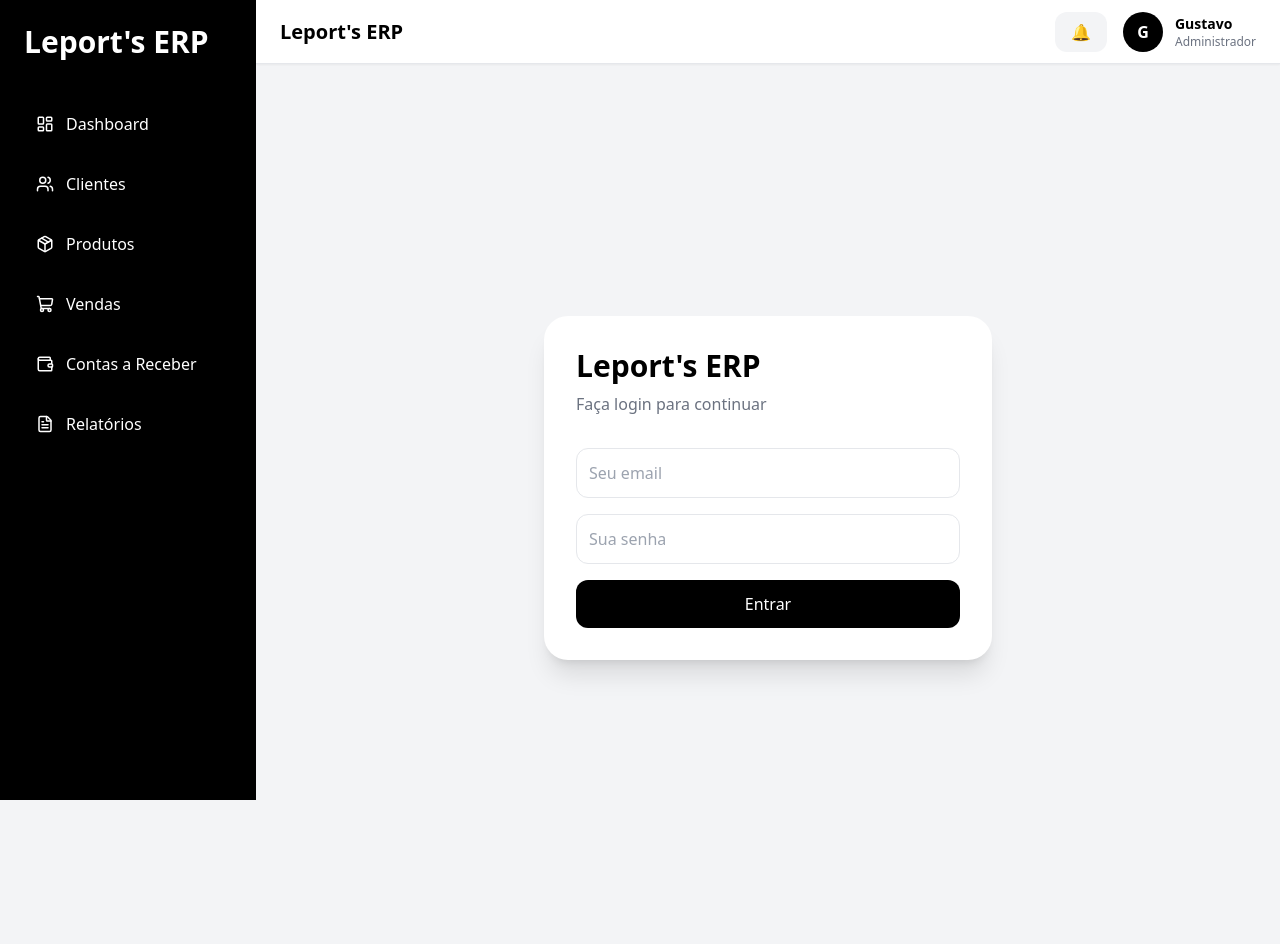
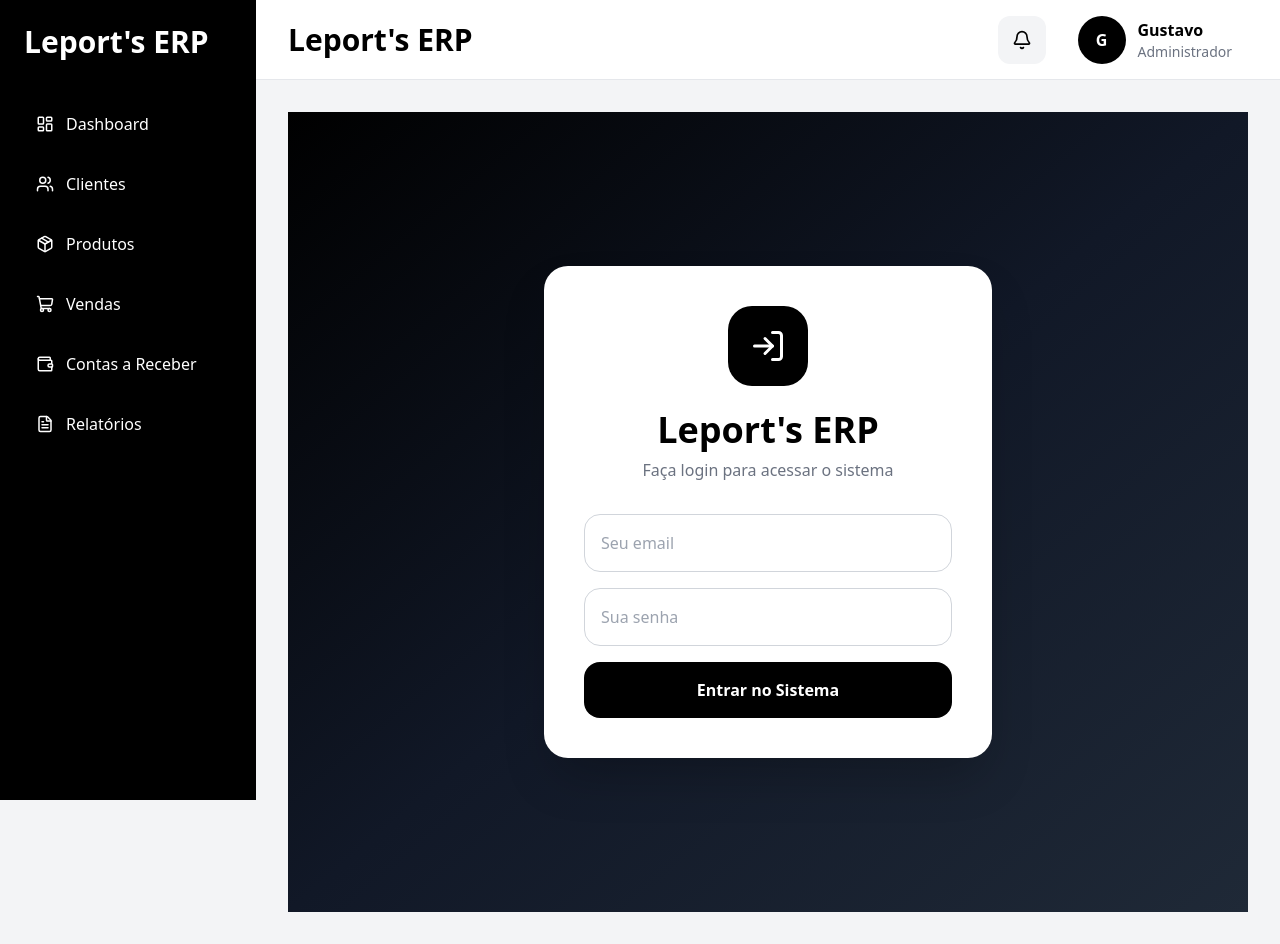
Before and after one commit to gustavotallarico-star/leports-system, a Next.js app: page /login in a window 1280 px wide. Before the commit the page ends 800 px from the top, so only its background shows below. Built offline with nearby package versions, Linux system fonts and the light colour scheme; no server answers.

Commit message:
Melhorias layout login dashboard e autenticacao

```diff
--- a/app/layout.tsx
+++ b/app/layout.tsx
@@ -1,4 +1,5 @@
 import "./globals.css";
+
 import Sidebar from "@/components/layout/sidebar";
 import Header from "@/components/layout/header";
 
@@ -19,25 +20,17 @@ export default function RootLayout({
 
             <body className="bg-gray-100">
 
-                <div className="flex h-screen overflow-hidden">
+                <div className="flex">
 
-                    {/* SIDEBAR */}
                     <Sidebar />
 
-                    {/* CONTEÚDO */}
-                    <div className="flex flex-col flex-1 overflow-hidden">
+                    <div className="flex-1 min-h-screen">
 
-                        {/* HEADER */}
                         <Header />
 
-                        {/* PÁGINAS */}
-                        <main className="flex-1 overflow-y-auto p-6">
+                        <main className="p-8">
 
-                            <div className="max-w-7xl mx-auto">
-
-                                {children}
-
-                            </div>
+                            {children}
 
                         </main>
 
--- a/app/login/page.tsx
+++ b/app/login/page.tsx
@@ -1,25 +1,46 @@
 "use client";
 
-import { useState } from "react";
+import { useEffect, useState } from "react";
 import { supabase } from "@/lib/supabase";
 import { useRouter } from "next/navigation";
+import { LogIn } from "lucide-react";
 
 export default function LoginPage() {
 
     const router = useRouter();
 
-    const [email, setEmail] =
-        useState("");
+    const [email, setEmail] = useState("");
+    const [senha, setSenha] = useState("");
 
-    const [senha, setSenha] =
-        useState("");
+    const [loading, setLoading] = useState(false);
 
-    const [loading, setLoading] =
-        useState(false);
+    const [erro, setErro] = useState("");
+
+    useEffect(() => {
+
+        verificarLogin();
+
+    }, []);
+
+    async function verificarLogin() {
+
+        const {
+            data: { session },
+        } = await supabase.auth.getSession();
+
+        if (session) {
+
+            router.push("/");
+        }
+    }
 
     async function login() {
 
+        try {
+
             setLoading(true);
+
+            setErro("");
 
             const { error } =
                 await supabase.auth.signInWithPassword({
@@ -27,31 +48,62 @@ export default function LoginPage() {
                     password: senha,
                 });
 
-        setLoading(false);
-
             if (error) {
 
-            alert(error.message);
+                setErro("Email ou senha inválidos");
 
                 return;
             }
 
             router.push("/");
+
+        } catch (error) {
+
+            setErro("Erro ao fazer login");
+
+        } finally {
+
+            setLoading(false);
+        }
     }
 
     return (
 
-        <div className="min-h-screen flex items-center justify-center bg-gray-100 p-6">
+        <div className="min-h-screen bg-gradient-to-br from-black via-gray-900 to-gray-800 flex items-center justify-center p-6">
 
-            <div className="bg-white w-full max-w-md p-8 rounded-3xl shadow-xl">
+            <div className="w-full max-w-md bg-white rounded-3xl shadow-2xl p-10">
 
-                <h1 className="text-3xl font-bold mb-2">
+                <div className="flex justify-center mb-6">
+
+                    <div className="w-20 h-20 rounded-3xl bg-black text-white flex items-center justify-center">
+
+                        <LogIn size={36} />
+
+                    </div>
+
+                </div>
+
+                <h1 className="text-4xl font-bold text-center mb-2">
+
                     Leport's ERP
+
                 </h1>
 
-                <p className="text-gray-500 mb-8">
-                    Faça login para continuar
+                <p className="text-gray-500 text-center mb-8">
+
+                    Faça login para acessar o sistema
+
                 </p>
+
+                {erro && (
+
+                    <div className="bg-red-100 text-red-600 p-3 rounded-xl mb-4 text-sm">
+
+                        {erro}
+
+                    </div>
+
+                )}
 
                 <div className="space-y-4">
 
@@ -59,31 +111,47 @@ export default function LoginPage() {
                         type="email"
                         placeholder="Seu email"
                         value={email}
+                        disabled={loading}
                         onChange={(e) =>
                             setEmail(e.target.value)
                         }
-                        className="w-full border p-3 rounded-xl"
+                        onKeyDown={(e) => {
+
+                            if (e.key === "Enter") {
+
+                                login();
+                            }
+                        }}
+                        className="w-full border border-gray-300 p-4 rounded-2xl focus:outline-none focus:ring-2 focus:ring-black"
                     />
 
                     <input
                         type="password"
                         placeholder="Sua senha"
                         value={senha}
+                        disabled={loading}
                         onChange={(e) =>
                             setSenha(e.target.value)
                         }
-                        className="w-full border p-3 rounded-xl"
+                        onKeyDown={(e) => {
+
+                            if (e.key === "Enter") {
+
+                                login();
+                            }
+                        }}
+                        className="w-full border border-gray-300 p-4 rounded-2xl focus:outline-none focus:ring-2 focus:ring-black"
                     />
 
                     <button
                         onClick={login}
                         disabled={loading}
-                        className="w-full bg-black text-white p-3 rounded-xl"
+                        className="w-full bg-black hover:bg-gray-800 transition text-white p-4 rounded-2xl font-semibold"
                     >
 
                         {loading
                             ? "Entrando..."
-                            : "Entrar"}
+                            : "Entrar no Sistema"}
 
                     </button>
 
--- a/components/layout/header.tsx
+++ b/components/layout/header.tsx
@@ -1,44 +1,93 @@
 "use client";
+
+import { Bell, LogOut, User } from "lucide-react";
+import { supabase } from "@/lib/supabase";
+import { useRouter } from "next/navigation";
+import { useState } from "react";
 
 export default function Header() {
 
+    const router = useRouter();
+
+    const [menuAberto, setMenuAberto] = useState(false);
+
+    async function sair() {
+
+        await supabase.auth.signOut();
+
+        router.push("/login");
+    }
+
     return (
 
-        <header className="h-16 bg-white border-b flex items-center justify-between px-6 shadow-sm">
+        <header className="h-20 bg-white border-b flex items-center justify-between px-8">
 
-            <div>
+            <h1 className="text-3xl font-bold">
+                Leport's ERP
+            </h1>
 
-                <h1 className="text-xl font-bold">
-                    Leport's ERP
-                </h1>
+            <div className="flex items-center gap-4 relative">
 
-            </div>
+                {/* NOTIFICAÇÃO */}
+                <button className="w-12 h-12 rounded-xl bg-gray-100 flex items-center justify-center hover:bg-gray-200 transition">
 
-            <div className="flex items-center gap-4">
+                    <Bell size={20} />
 
-                <button className="bg-gray-100 px-4 py-2 rounded-xl hover:bg-gray-200 transition">
-                    🔔
                 </button>
 
-                <div className="flex items-center gap-3">
+                {/* USUÁRIO */}
+                <button
+                    onClick={() => setMenuAberto(!menuAberto)}
+                    className="flex items-center gap-3 hover:bg-gray-100 px-4 py-2 rounded-2xl transition"
+                >
 
-                    <div className="w-10 h-10 rounded-full bg-black text-white flex items-center justify-center font-bold">
+                    <div className="w-12 h-12 rounded-full bg-black text-white flex items-center justify-center font-bold">
+
                         G
+
                     </div>
 
-                    <div>
+                    <div className="text-left">
 
-                        <p className="font-semibold text-sm">
+                        <p className="font-semibold">
                             Gustavo
                         </p>
 
-                        <p className="text-xs text-gray-500">
+                        <p className="text-sm text-gray-500">
                             Administrador
                         </p>
 
                     </div>
 
-                </div>
+                </button>
+
+                {/* MENU */}
+                {menuAberto && (
+
+                    <div className="absolute top-16 right-0 bg-white shadow-2xl rounded-2xl w-56 border overflow-hidden z-50">
+
+                        <button
+                            className="w-full px-5 py-4 flex items-center gap-3 hover:bg-gray-100 transition"
+                        >
+
+                            <User size={18} />
+                            Meu Perfil
+
+                        </button>
+
+                        <button
+                            onClick={sair}
+                            className="w-full px-5 py-4 flex items-center gap-3 text-red-600 hover:bg-red-50 transition"
+                        >
+
+                            <LogOut size={18} />
+                            Sair da Conta
+
+                        </button>
+
+                    </div>
+
+                )}
 
             </div>
 
```
Lines whose indentation alone changed are shown as unchanged.
